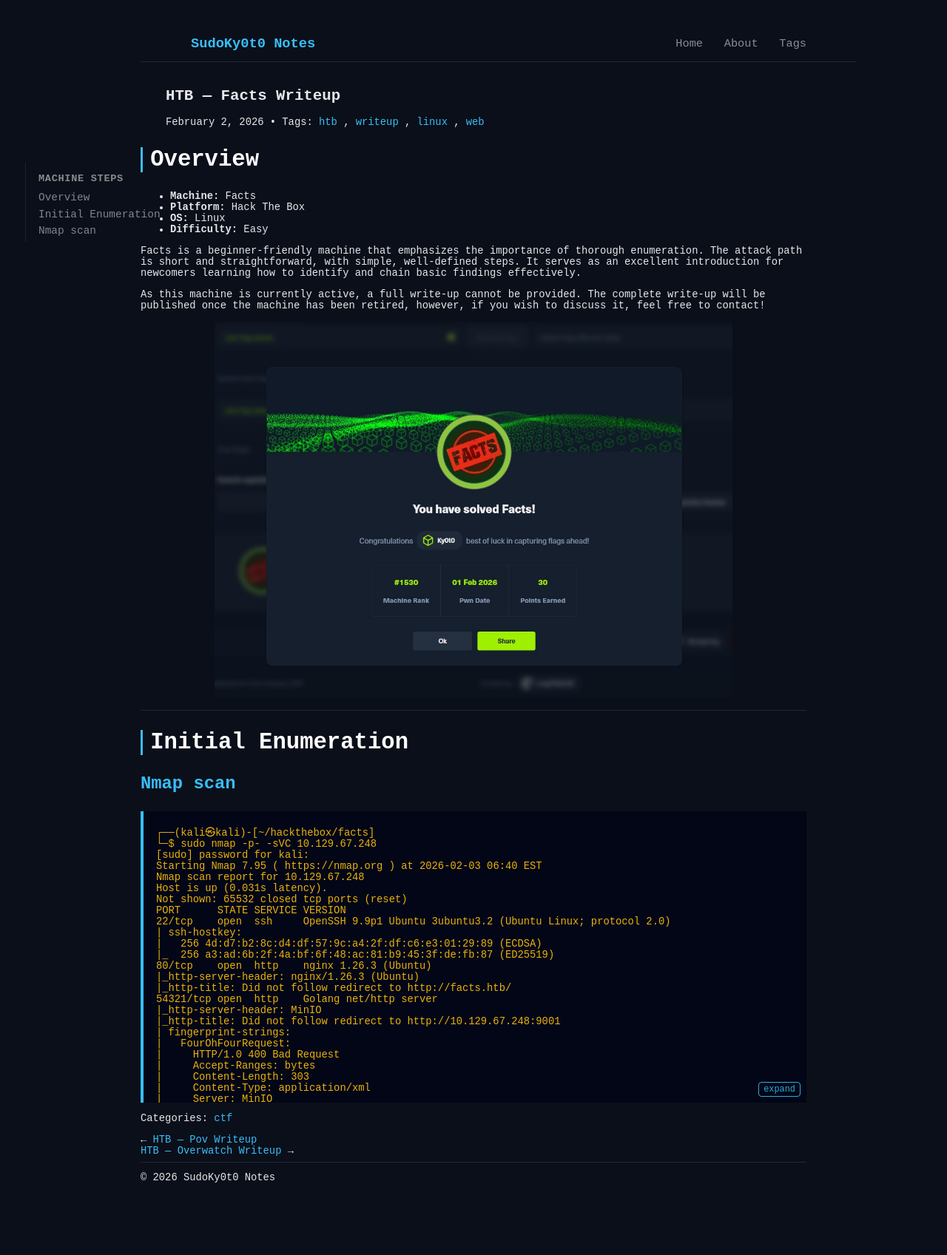
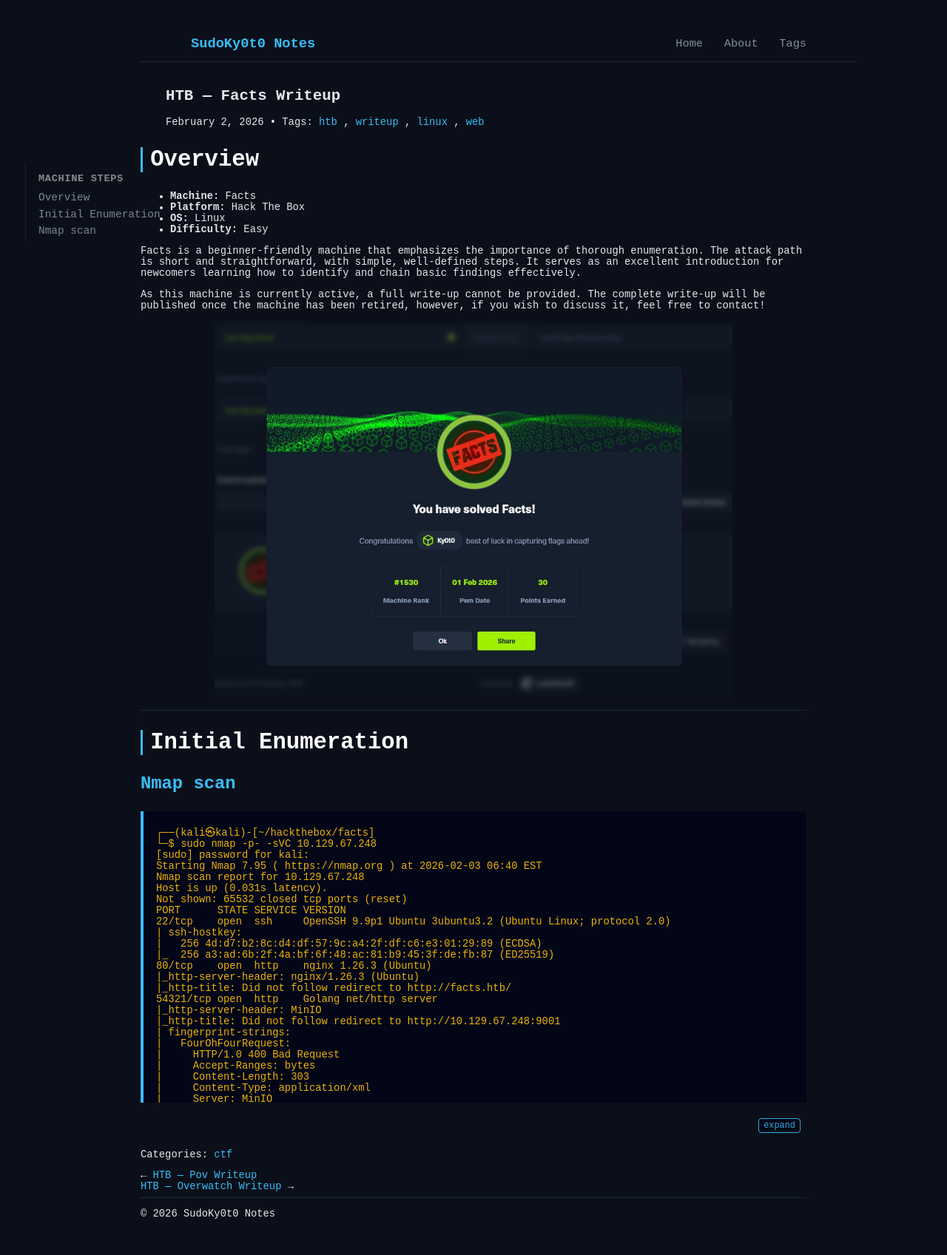
Before and after one commit to SudoKy0t0/SudoKy0t0.github.io, a Jekyll site: the page built from _posts/2026-02-02-htb-facts-writeup.md, in a window 1280 px wide. Shown: the whole page at 74% size. Built offline with Jekyll 4.4.1, drawn with Linux system fonts in a browser that asks for light colours; before the commit the page ends 1648 px from its top, so only the background shows below that.

Commit message:
Update style.css

```diff
--- a/assets/style.css
+++ b/assets/style.css
@@ -142,7 +142,7 @@ html {
 
 .expand-btn {
   position: absolute;
-  bottom: 28px;   /* ⬅ move above scrollbar */
+  bottom: 10px;   /* ⬅ move above scrollbar */
   right: 10px;
 
   background: rgba(2, 6, 23, 0.85);
@@ -158,6 +158,7 @@ html {
 
 .highlighter-rouge {
   position: relative;
+  padding-bottom: 35px; /* space for button */
 }
 
 .expand-btn:hover {
@@ -165,7 +166,7 @@ html {
   color: #020617;
 }
 
-/* ===== TOC (independent, unobtrusive) ===== */
+/* ===== TOC ===== */
 
 .toc {
   position: fixed;
```
